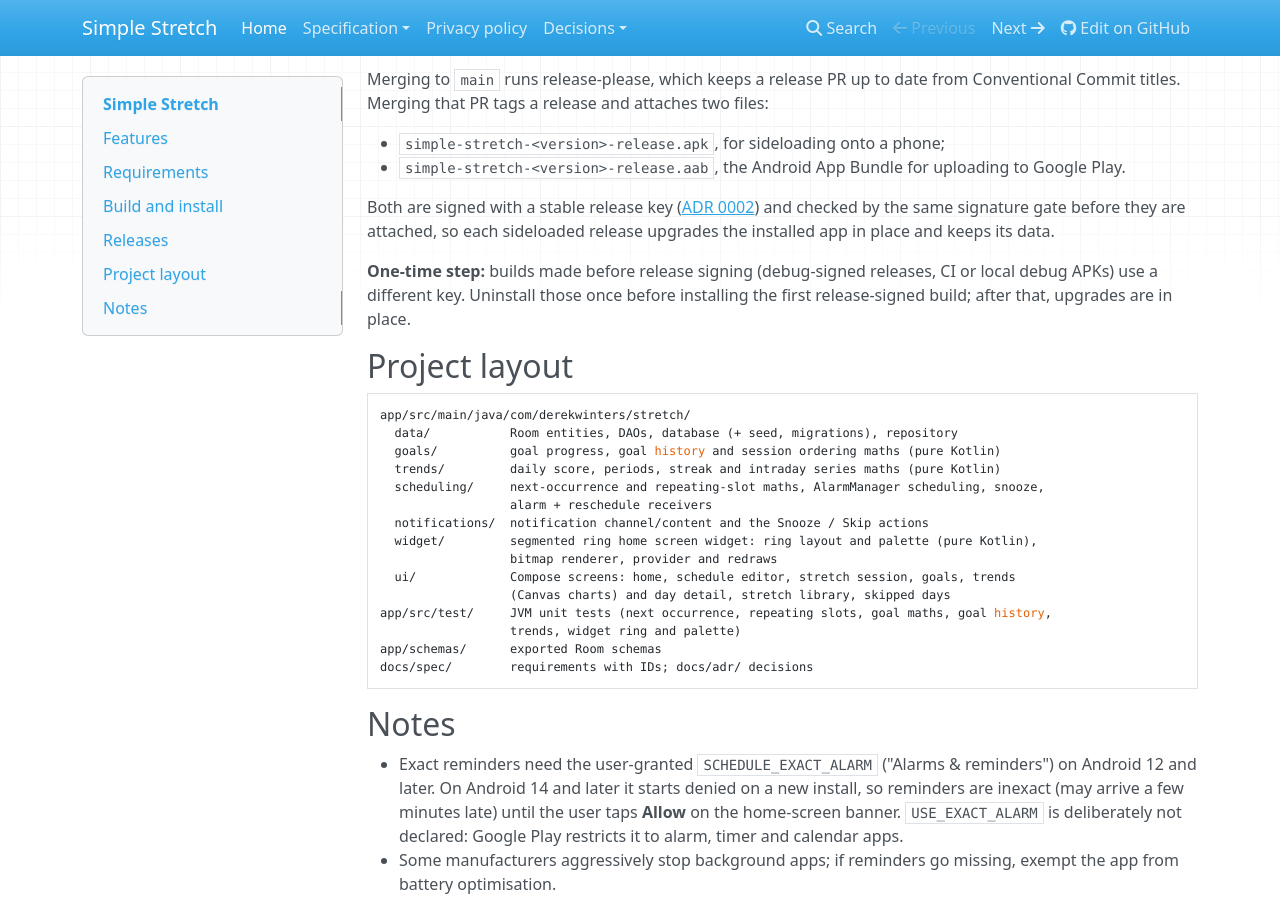
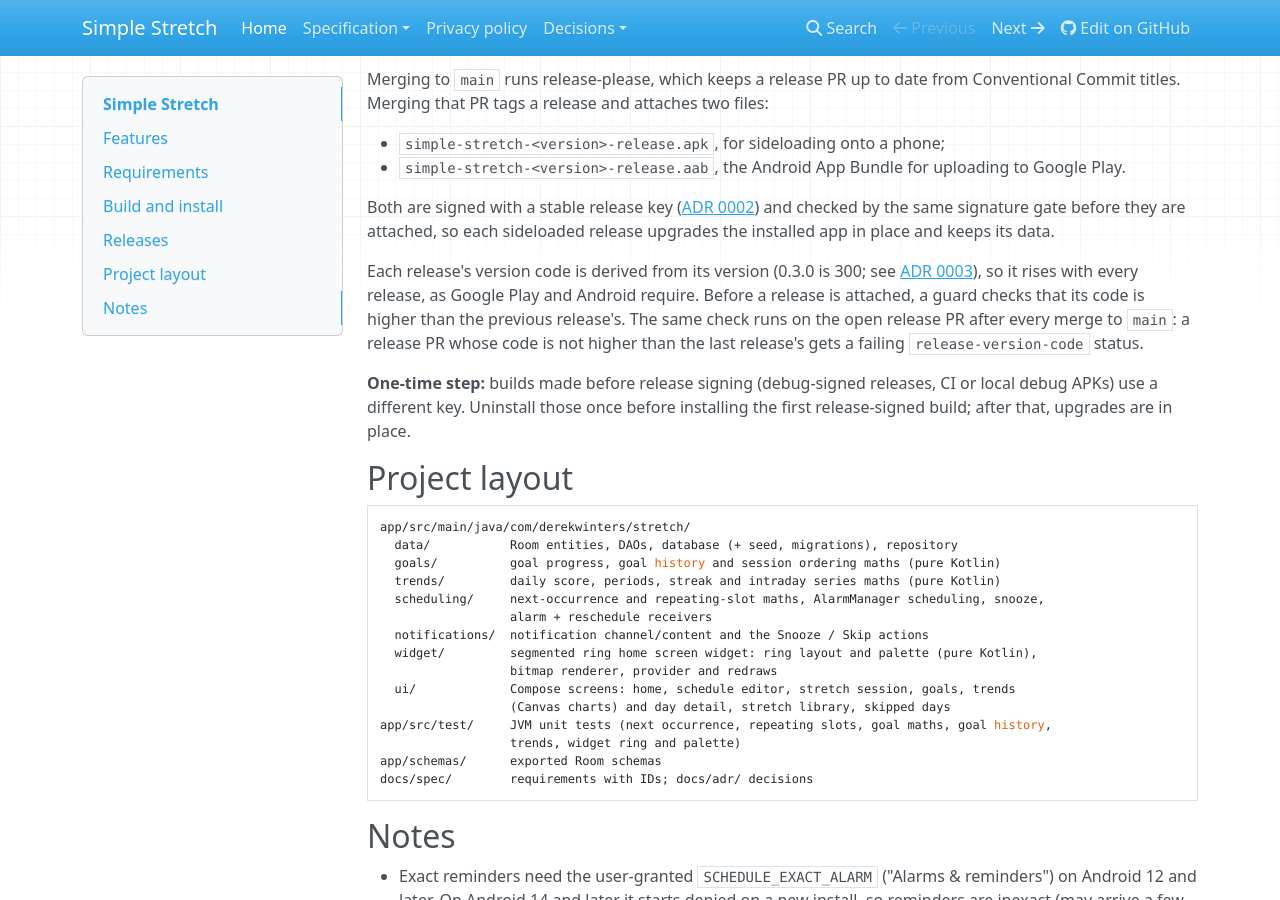
Before and after one commit to derekwinters/simple-stretch-android, an MkDocs documentation site: the page built from docs/index.md, in a window 1280 px wide and 900 px high, scrolled down 1517 px. Built offline with MkDocs 1.6.1, drawn with Linux system fonts in a browser that asks for light colours; nearby versions of some CDN libraries.

Commit message:
docs: describe the derived version code and the release guard
CLAUDE.md's build notes and the Releases section of the docs site now
say the version code comes from VERSION_NAME and that a release PR
whose code is not higher than the last release's gets a failing
release-version-code status.

Co-Authored-By: Claude Opus 5.5 (1M context) <noreply@anthropic.com>

```diff
--- a/docs/index.md
+++ b/docs/index.md
@@ -82,6 +82,13 @@ Both are signed with a stable release key
 signature gate before they are attached, so each sideloaded release upgrades the installed app in
 place and keeps its data.
 
+Each release's version code is derived from its version (0.3.0 is 300; see
+[ADR 0003](adr/0003-version-code-derived-from-version-name.md)), so it rises with every release,
+as Google Play and Android require. Before a release is attached, a guard checks that its code is
+higher than the previous release's. The same check runs on the open release PR after every merge
+to `main`: a release PR whose code is not higher than the last release's gets a failing
+`release-version-code` status.
+
 **One-time step:** builds made before release signing (debug-signed releases, CI or local debug
 APKs) use a different key. Uninstall those once before installing the first release-signed build;
 after that, upgrades are in place.
```
Also changed, not shown: CLAUDE.md (+7 -3 lines), 1 other file.
